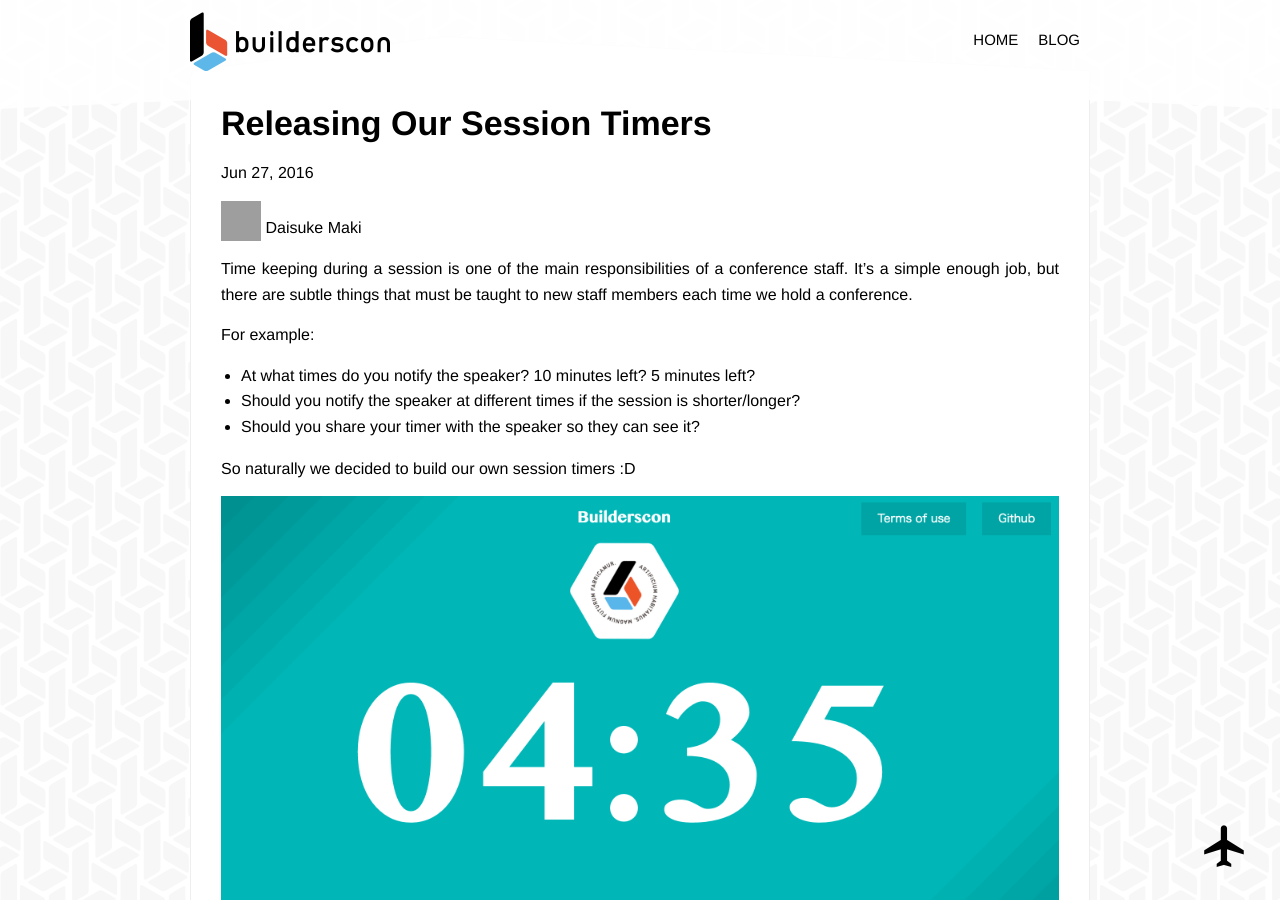
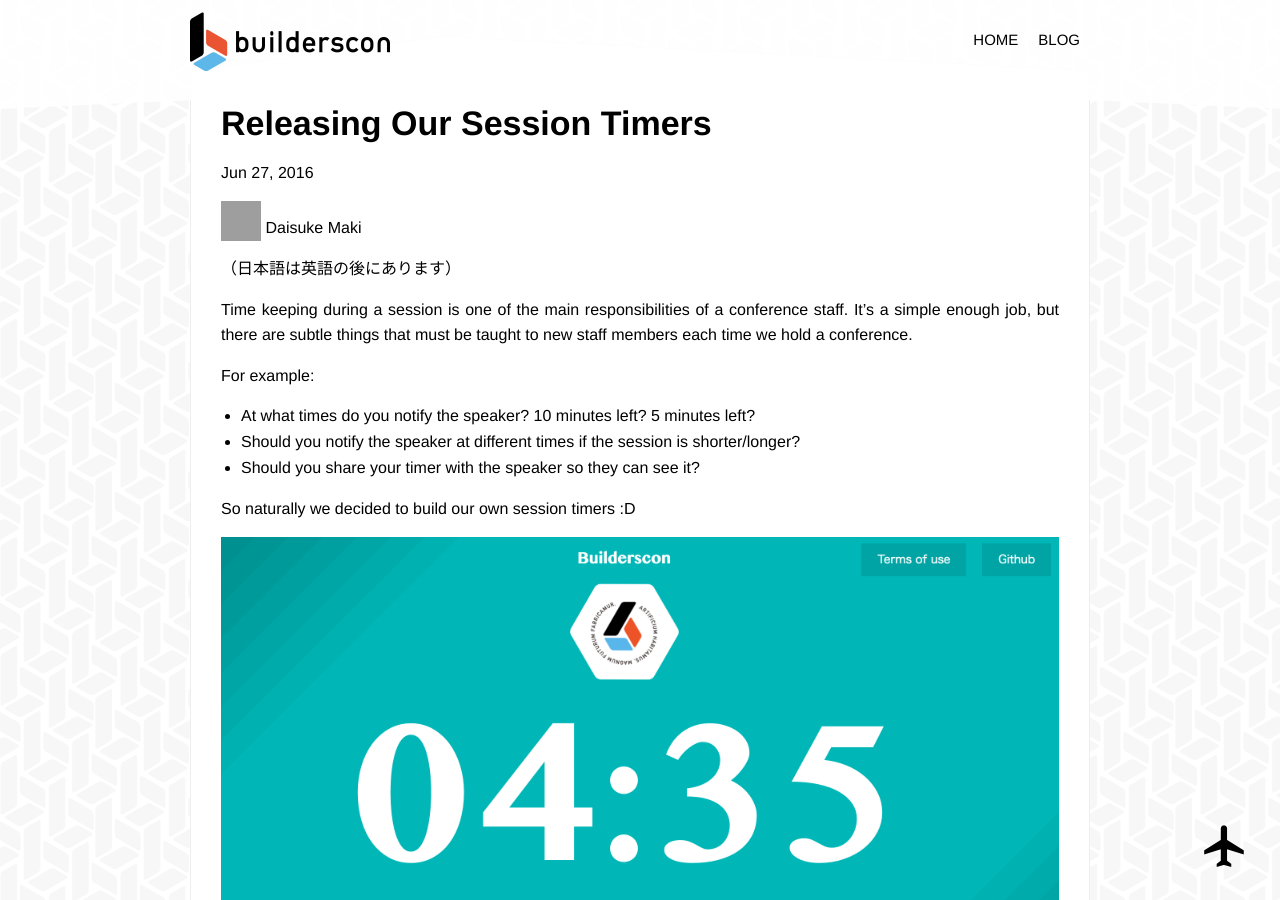
Before and after one commit to uzulla/blog.builderscon.io, a Jekyll site: the page built from _posts/2016-06-27-session-timer.md, in a window 1280 px wide and 900 px high, scrolled down 434 px. Built offline with Jekyll 4.4.1, drawn with Linux system fonts in a browser that asks for light colours; some web fonts are replaced; grey boxes are pictures that could not be loaded.

Commit message:
JP after En

```diff
--- a/_posts/2016-06-27-session-timer.md
+++ b/_posts/2016-06-27-session-timer.md
@@ -5,6 +5,8 @@ date:   2016-06-27 10:30:00 +0900
 categories: builderscon
 author: lestrrat
 ---
+
+（日本語は英語の後にあります）
 
 Time keeping during a session is one of the main responsibilities of a conference staff. It's a simple enough job, but there are subtle things that must be taught to new staff members each time we hold a conference.
 
```
